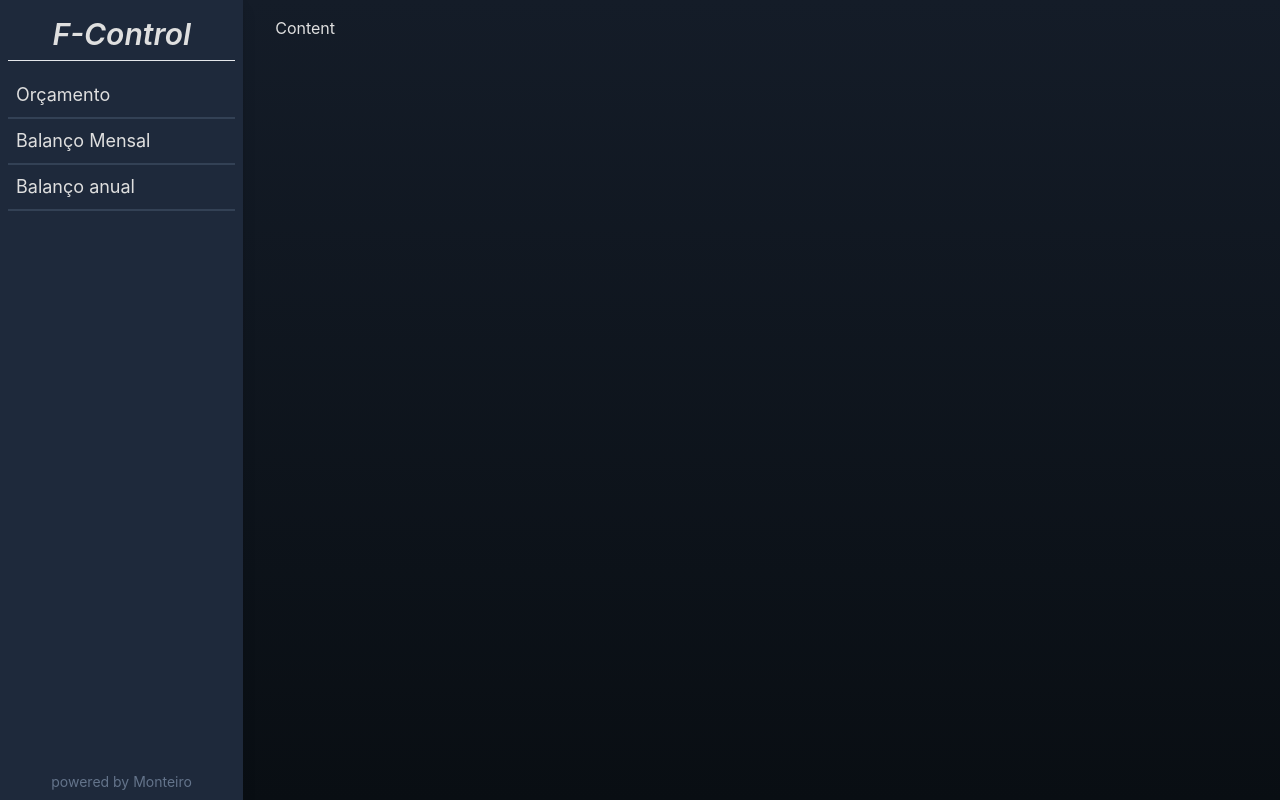
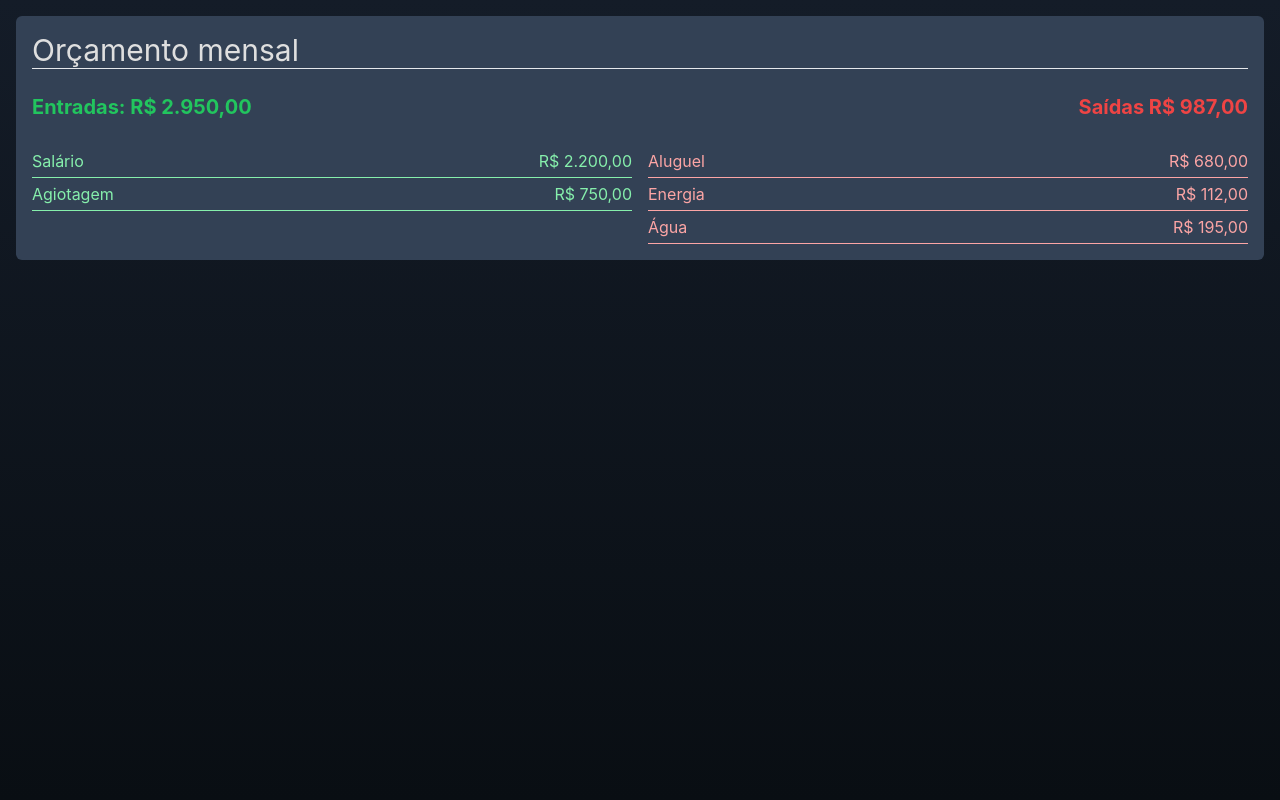
Before and after one commit to josecarlosmonteiro/f-control, a React (Create React App) app: page / in a window 1280 px wide. Built offline with nearby package versions, Linux system fonts and the light colour scheme.

Commit message:
feat: listar elementos de orçamentos.

```diff
--- /dev/null
+++ b/src/components/Budget/index.tsx
@@ -0,0 +1,41 @@
+import { useState } from "react";
+import { currency, totalFromList } from "../../utils/monetary";
+import SimpleList from "../shared/SimpleList";
+
+export default function Budget() {
+  const [budget, setBudget] = useState([
+    { id: 1, title: "Salário", value: 2200, type: "in" },
+    { id: 2, title: "Agiotagem", value: 750, type: "in" },
+    { id: 3, title: "Aluguel", value: 680, type: "out" },
+    { id: 4, title: "Energia", value: 112, type: "out" },
+    { id: 5, title: "Água", value: 195, type: "out" },
+  ]);
+
+  const filterByType = (type: string) =>
+    budget.filter((el) => el.type === type);
+
+  return (
+    <div>
+      <div className="text-3xl">Orçamento mensal</div>
+      <hr />
+      <br />
+      <div className="flex justify-between text-xl font-bold">
+        <div className="text-green-500">
+          Entradas: {currency(totalFromList(filterByType("in")))}
+        </div>
+        <div className="flex justify-between text-red-500">
+          Saídas {currency(totalFromList(filterByType("out")))}
+        </div>
+      </div>
+      <br />
+      <div className="grid grid-cols-2 gap-4">
+        <div className="w-full">
+          <SimpleList type="in" list={filterByType("in")} />
+        </div>
+        <div className="w-full">
+          <SimpleList type="out" list={filterByType("out")} />
+        </div>
+      </div>
+    </div>
+  );
+}
--- a/src/components/SideFunctions/index.tsx
+++ b/src/components/SideFunctions/index.tsx
@@ -8,7 +8,7 @@ export default function SideBar() {
   ];
 
   return (
-    <aside className="relative col-span-2 p-2 h-screen bg-slate-800 drop-shadow-lg">
+    <aside className="relative p-2 h-screen bg-slate-800 drop-shadow-lg">
       <h1 className="mx-2 p-2 text-3xl italic font-semibold text-center">
         F-Control
       </h1>
--- /dev/null
+++ b/src/components/shared/Button/index.tsx
@@ -0,0 +1,9 @@
+import { ReactNode } from "react";
+
+interface ButtonProps {
+  children?: ReactNode;
+}
+
+export default function Button({ children }: ButtonProps) {
+  return <button>{children}</button>;
+}
--- /dev/null
+++ b/src/components/shared/SimpleList/index.tsx
@@ -0,0 +1,28 @@
+import { currency } from "../../../utils/monetary";
+
+interface SimpleListProps {
+  list: Record<string, number | string>[];
+  type?: "in" | "out";
+}
+
+export default function SimpleList({ list, type }: SimpleListProps) {
+  const setClasses = (type?: string) => {
+    let style = "flex justify-between py-1 border-b ";
+
+    if (type === "in") style += "text-green-300 border-green-300";
+    if (type === "out") style += "text-red-300 border-red-300";
+
+    return style;
+  };
+
+  return (
+    <>
+      {list.map((el) => (
+        <div key={el.id} className={setClasses(type)}>
+          <span>{el.title}</span>
+          <span>{currency(el.value)}</span>
+        </div>
+      ))}
+    </>
+  );
+}
--- a/src/pages/Home/index.tsx
+++ b/src/pages/Home/index.tsx
@@ -1,12 +1,12 @@
 import React from "react";
+import Budget from "../../components/Budget";
 import SideBar from "../../components/SideFunctions";
 
 export default function Home() {
   return (
-    <div className="grid grid-cols-10 gap-4">
-      <SideBar />
-      <div className="p-4">
-        <h2>Content</h2>
+    <div className="grid">
+      <div className="col-span-8 p-4 m-4 bg-slate-700 rounded-md">
+        <Budget />
       </div>
     </div>
   );
--- /dev/null
+++ b/src/utils/monetary.ts
@@ -0,0 +1,5 @@
+export const currency = (value: string | number) =>
+  value.toLocaleString("pt-br", { style: "currency", currency: "BRL" });
+
+export const totalFromList = (list: { title: string; value: number }[]) =>
+  list.reduce((a, b) => a + b.value, 0);
```
